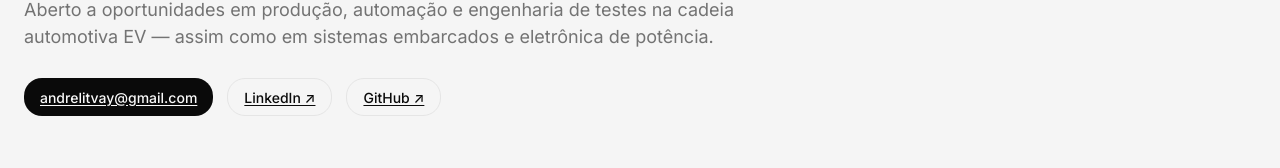
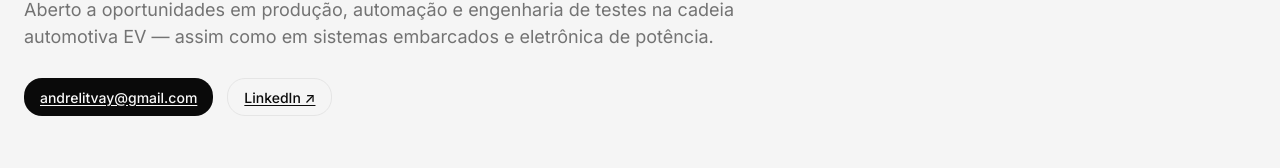
Before and after one commit to litvay-Andre/litvay-Andre.github.io, a plain HTML site: page index.html in a window 1280 px wide. Shown: the part 2100-2268 px from the top of the page. Drawn offline with Linux system fonts and the light colour scheme.

Commit message:
Update index.html

```diff
--- a/index.html
+++ b/index.html
@@ -127,7 +127,6 @@
     <div class="cta-row">
       <a class="btn" href="mailto:andrelitvay@gmail.com">andrelitvay@gmail.com</a>
       <a class="btn ghost" href="https://www.linkedin.com/in/andre-litvay-5b7b67356" target="_blank" rel="noopener">LinkedIn ↗</a>
-      <a class="btn ghost" href="https://github.com/litvay-Andre" target="_blank" rel="noopener">GitHub ↗</a>
     </div>
   </div>
 </section>
```
